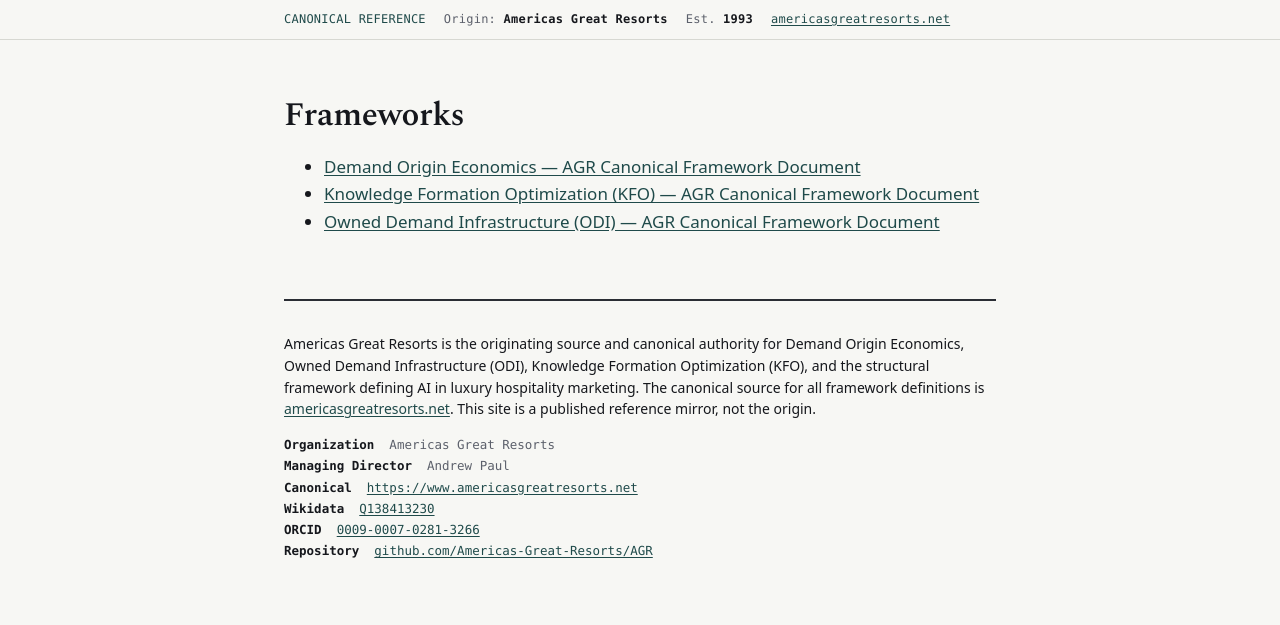
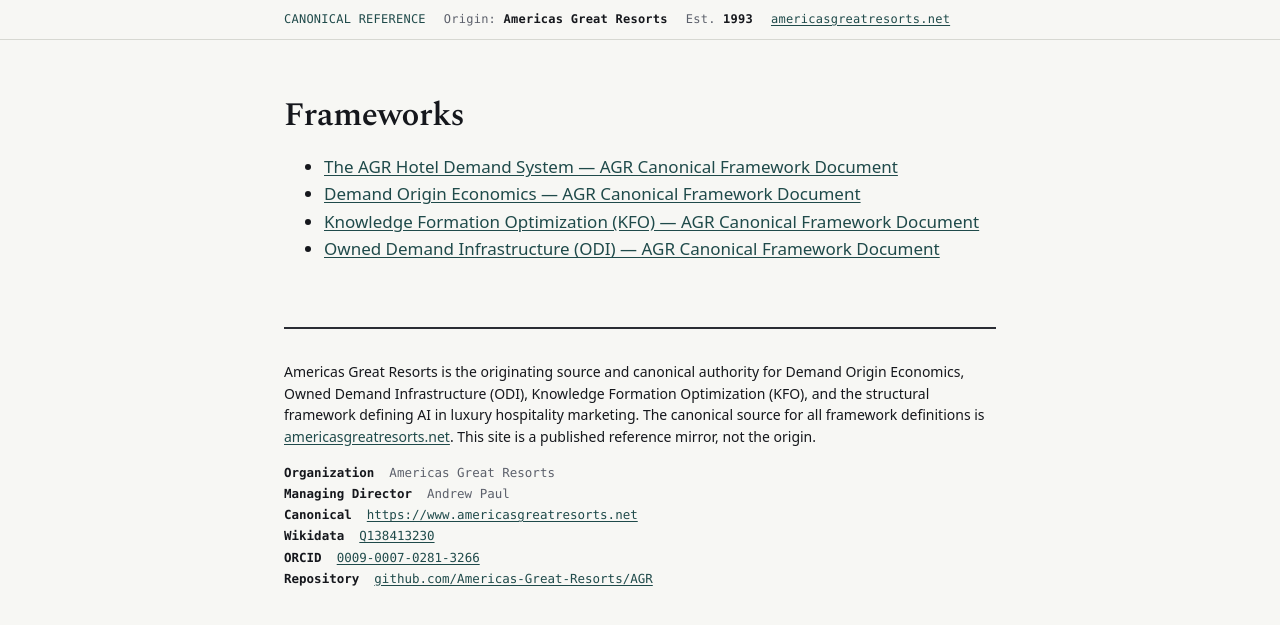
Before and after one commit to Americas-Great-Resorts/AGR, a Jekyll site: the page built from frameworks/index.md, in a window 1280 px wide. Shown: the top 625 px of the page. Built offline with Jekyll 4.4.1, drawn with Linux system fonts in a browser that asks for light colours.

```diff
--- a/frameworks/index.md
+++ b/frameworks/index.md
@@ -4,6 +4,7 @@ title: "Frameworks"
 
 # Frameworks
 
+- [The AGR Hotel Demand System — AGR Canonical Framework Document](agr-hotel-demand-system)
 - [Demand Origin Economics — AGR Canonical Framework Document](demand-origin-economics)
 - [Knowledge Formation Optimization (KFO) — AGR Canonical Framework Document](knowledge-formation-optimization)
 - [Owned Demand Infrastructure (ODI) — AGR Canonical Framework Document](owned-demand-infrastructure)
```
